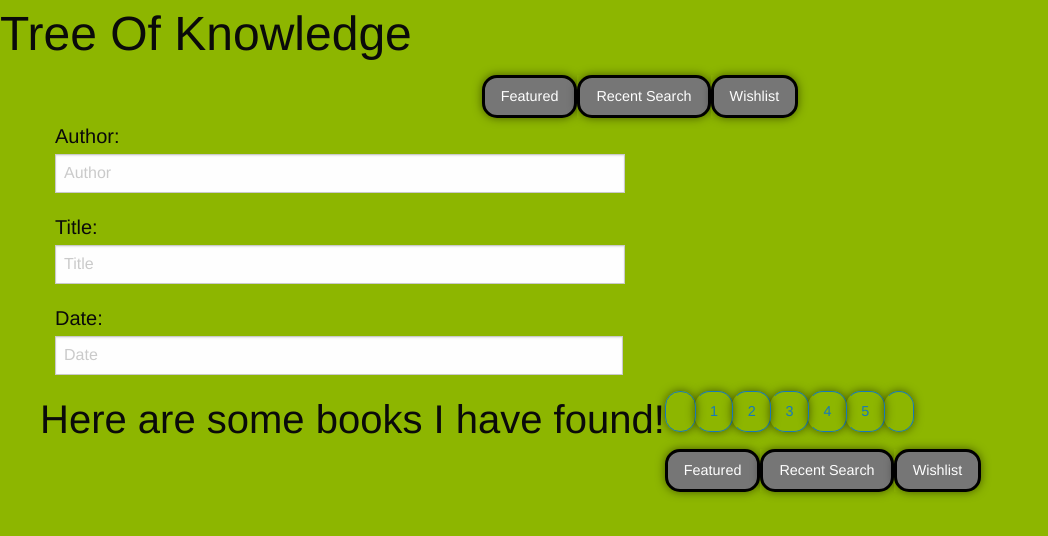
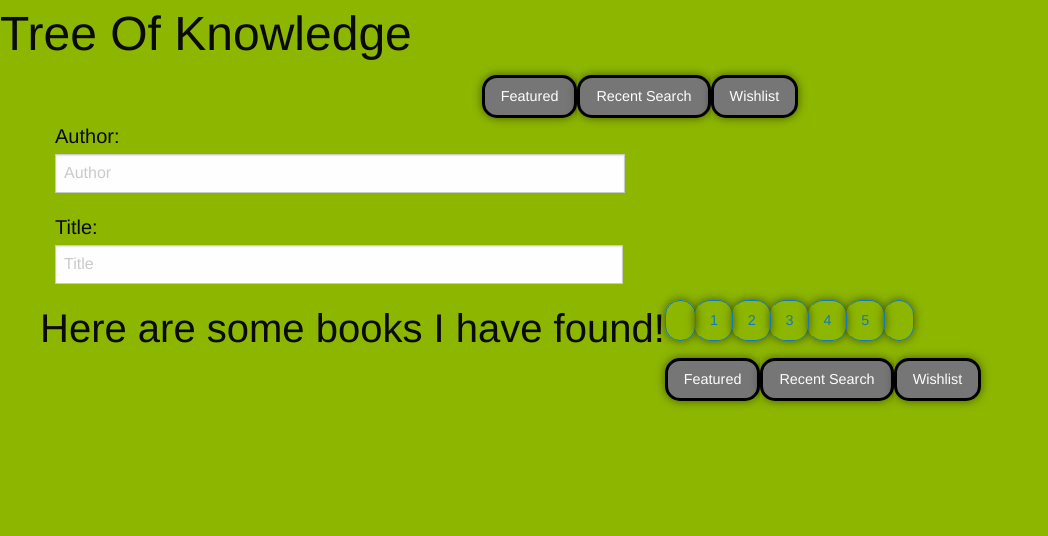
Before and after one commit to ds1242/tree-of-knowledge, a plain HTML site: page index.html in a window 1280 px wide. Shown: the whole page, without its empty margins (0-1048 px from the left). Drawn offline with nearby package versions, Linux system fonts and the light colour scheme.

Commit message:
update search

```diff
--- a/index.html
+++ b/index.html
@@ -26,22 +26,6 @@
             </ul>
         </nav>
     </header>
-    <!-- form start with search bars and submit button may need to change to have a button for each  -->
-    <!-- <form> -->
-
-        <!-- <label for="author">Author:</label><br>
-        <input type="text" id="authorSearch" name="author" value=""><br>
-
-        <label for="title">Title:</label><br>
-        <input type="text" id="titleSearch" name="title" value=""><br>
-
-        <label for="year">Year:</label><br>
-        <input type="text" id="yearSearch" name="year" value=""><br><br>
-
-        <input type="submit" value="Submit"> -->
-
-
-        <!-- Alt for the above code. code below has no submit so as the user clicks away from the field it should search for results -->
 
         <form>
             <div class="grid-container">
@@ -61,16 +45,6 @@
                   </label>
                 </div>
           </form>
-        <form>
-            <div class="grid-container">
-              <div class="grid-x grid-padding-x">
-                <div class="medium-6 cell">
-                  <label class="form-text">Date:
-                    <input type="text" placeholder="Date">
-                  </label>
-                </div>
-          </form>
-
       <!-- </form> -->
 
       <section class="found-books">
```
